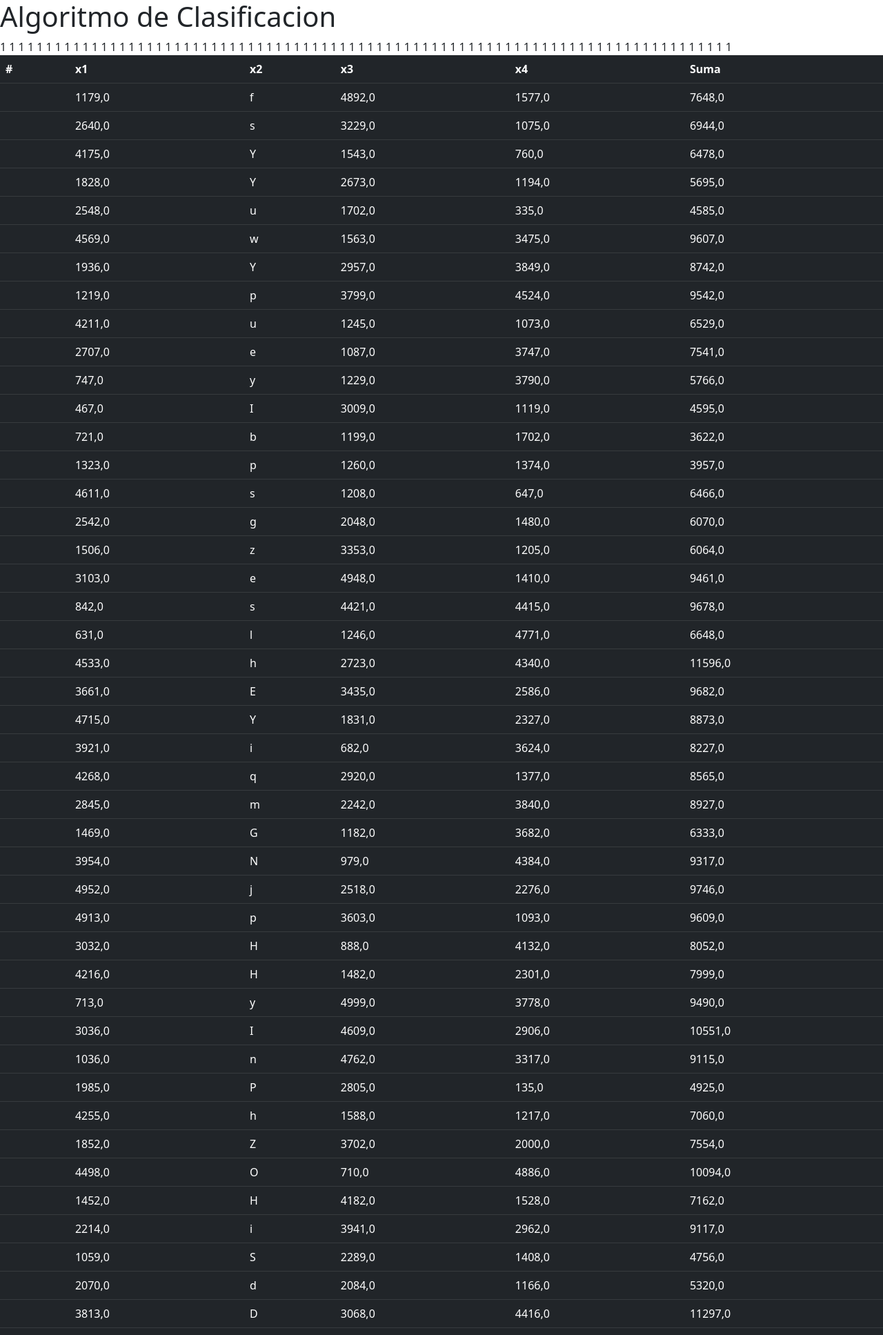
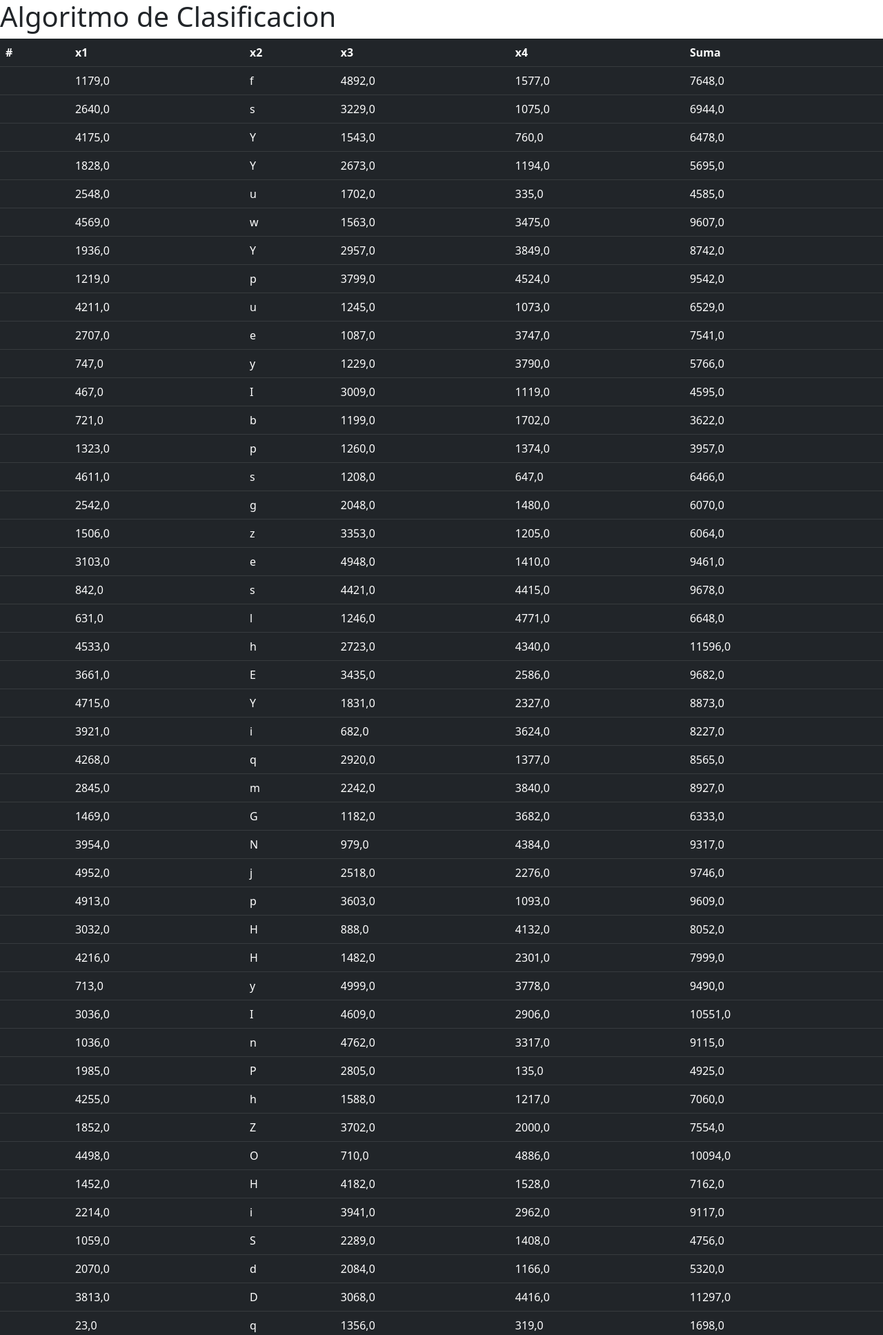
Before and after one commit to somedieyoungcry/examenParcialAC, a Django app: page /p1/ in a window 1280 px wide. Shown: the top 1935 px of the page at 69% size. Run offline with Django 4.2, Linux system fonts and the light colour scheme; data comes from the database, SQL or seed files in the repository.

Commit message:
Cambio Final ahora si

```diff
--- a/prueba1/p1/templates/p1/index.html
+++ b/prueba1/p1/templates/p1/index.html
@@ -28,7 +28,7 @@
       <td>{{var.x2}}</td>
       <td>{{var.x3}}</td>
       <td>{{var.x4}}</td>
-      <td>{{suma}}</td>1
+      <td>{{suma}}</td>
     </tr>
   </tbody>
   {% endfor %}
--- a/prueba1/prueba1/settings.py
+++ b/prueba1/prueba1/settings.py
@@ -106,7 +106,7 @@
 
 LANGUAGE_CODE = 'es'
 
-TIME_ZONE = 'America/Mexcio_City'
+TIME_ZONE = 'America/Mexico_City'
 
 USE_I18N = True
 
```
